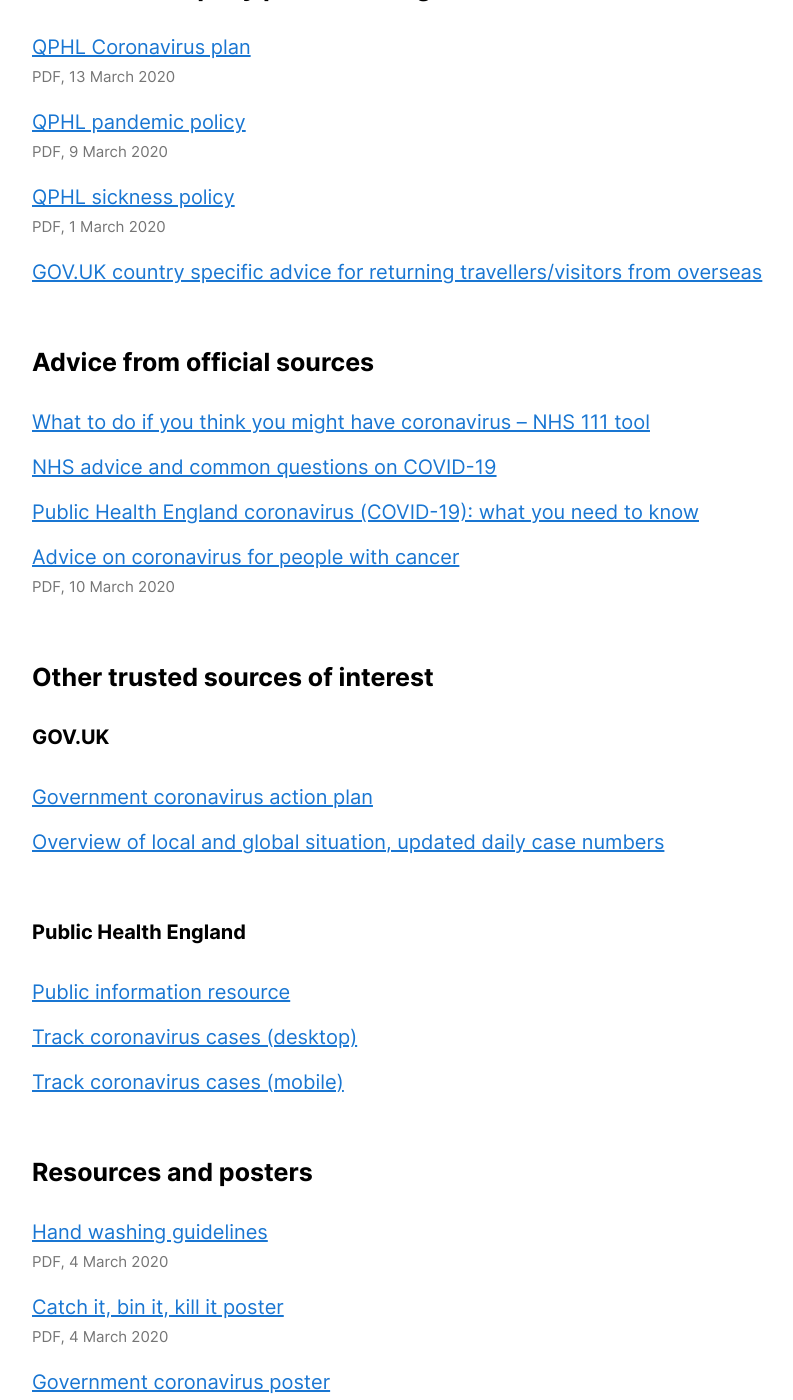
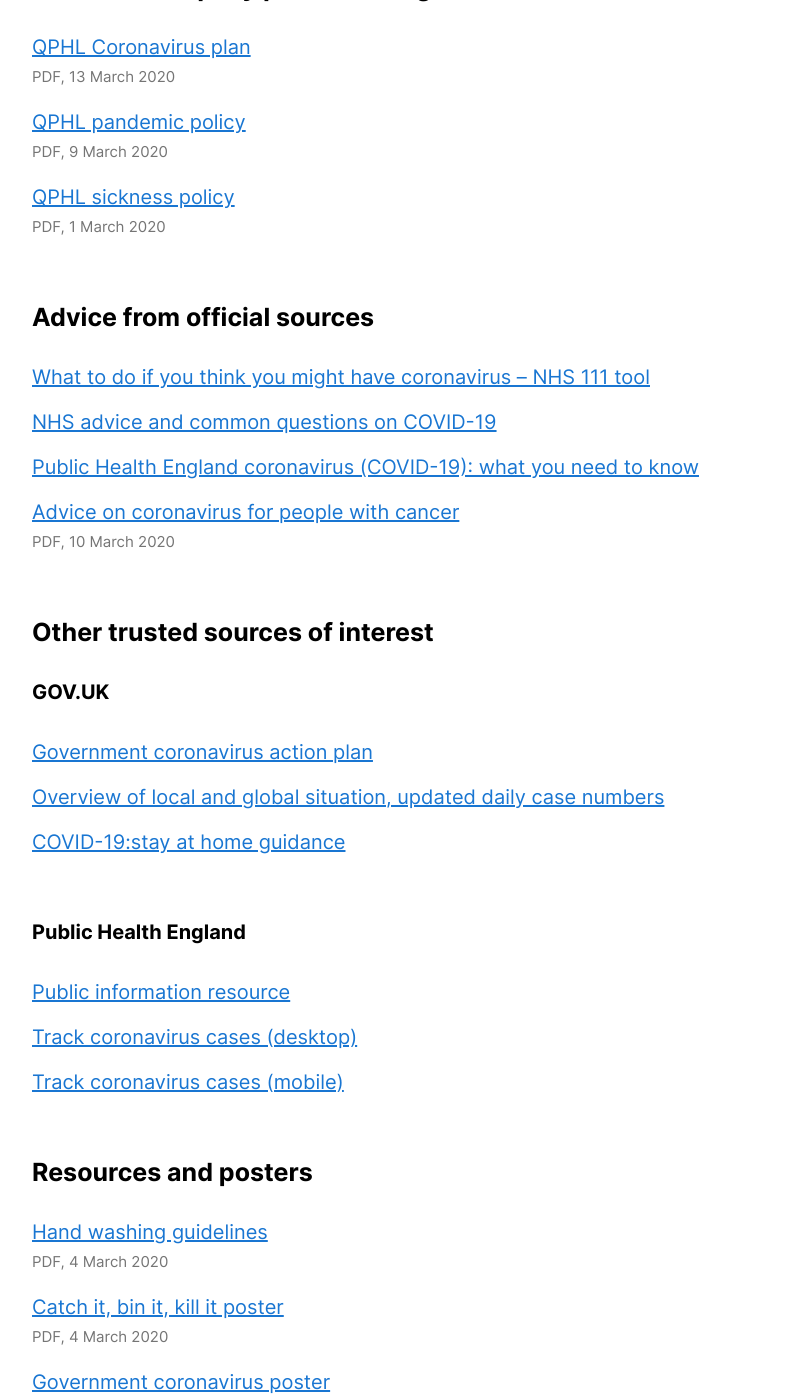
Before and after one commit to cognisant/qphl.co, a Jekyll site: the page built from coronavirus.md, in a window 1280 px wide and 1400 px high, scrolled down 763 px. Shown: the whole window, without its empty margins (158-951 px from the left). Built offline with Jekyll 4.4.1, drawn with Linux system fonts in a browser that asks for light colours.

Commit message:
Updates withdrawn link

```diff
--- a/coronavirus.md
+++ b/coronavirus.md
@@ -21,7 +21,6 @@
 - [QPHL Coronavirus plan](/downloads/qphl-coronavirus-plan.pdf) <small>PDF, 13 March 2020</small>
 - [QPHL pandemic policy](/downloads/qphl-pandemic-policy.pdf) <small>PDF, 9 March 2020</small>
 - [QPHL sickness policy](/downloads/qphl-sickness-policy.pdf) <small>PDF, 1 March 2020</small>
-- [GOV.UK country specific advice for returning travellers/visitors from overseas](https://www.gov.uk/government/publications/covid-19-specified-countries-and-areas/covid-19-specified-countries-and-areas-with-implications-for-returning-travellers-or-visitors-arriving-in-the-uk)
 
 ## Advice from official sources
 
@@ -36,6 +35,7 @@
 
 - [Government coronavirus action plan](https://assets.publishing.service.gov.uk/government/uploads/system/uploads/attachment_data/file/869827/Coronavirus_action_plan_-_a_guide_to_what_you_can_expect_across_the_UK.pdf)
 - [Overview of local and global situation, updated daily case numbers](https://www.gov.uk/guidance/coronavirus-covid-19-information-for-the-public)
+- [COVID-19:stay at home guidance](https://www.gov.uk/government/publications/covid-19-stay-at-home-guidance)
 
 ### Public Health England
 
```
